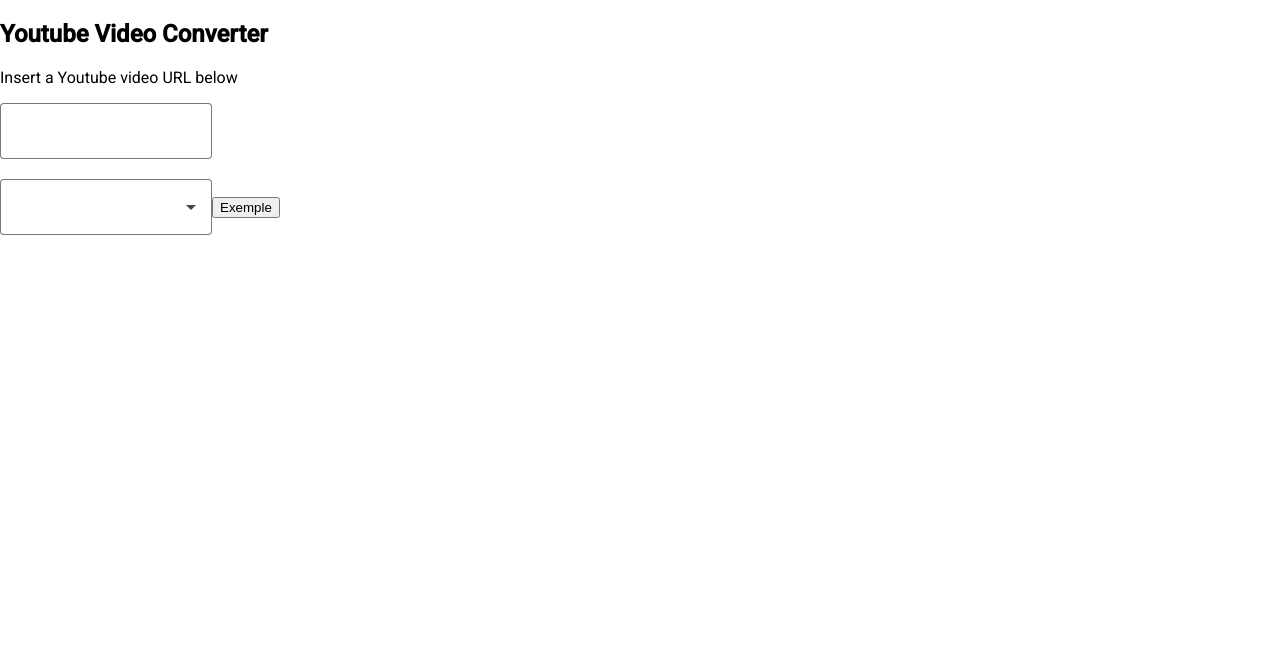
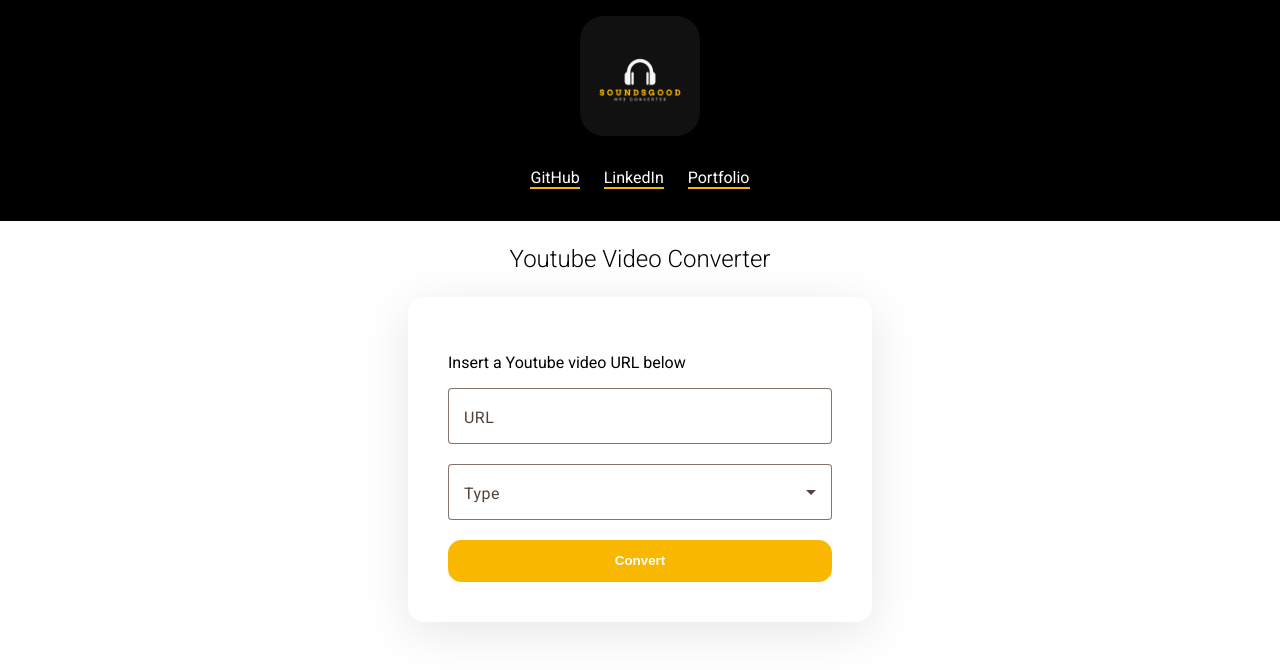
Before and after one commit to LucasVieiraaaa/youtube-video-converter, an Angular app: page / in a window 1280 px wide. Shown: the top 670 px of the page. Built offline with nearby package versions, Linux system fonts and the light colour scheme.

Commit message:
layout update

```diff
--- a/src/app/app.component.html
+++ b/src/app/app.component.html
@@ -1 +1,2 @@
+<app-header></app-header>
 <app-download-container></app-download-container>
--- a/src/app/download-container/download-container.component.html
+++ b/src/app/download-container/download-container.component.html
@@ -1,19 +1,23 @@
-<div>
+<div class="d-flex">
   <h2>Youtube Video Converter</h2>
-  <div>
+  <div class="card">
     <form action="">
       <p>Insert a Youtube video URL below</p>
-      <mat-form-field appearance="outline" >
+      <mat-form-field appearance="outline">
+        <mat-label>URL</mat-label>
         <input matInput maxlength="1000">
       </mat-form-field>
-    </form>
+
       <mat-form-field appearance="outline">
+        <mat-label>Type</mat-label>
         <mat-select>
           <mat-option value="MP3">MP3</mat-option>
           <mat-option value="MP4">MP4</mat-option>
           <mat-option value="OGG">OGG</mat-option>
         </mat-select>
       </mat-form-field>
-    <button>Exemple</button>
+
+      <button matTooltip="Convert">Convert</button>
+    </form>
   </div>
 </div>
--- a/src/app/download-container/download-container.component.scss
+++ b/src/app/download-container/download-container.component.scss
@@ -0,0 +1,38 @@
+.card{
+    background-color: #ffffff;
+    padding: 2.5em;
+    margin: 1em;
+    margin-top: 0;
+    box-shadow: rgba(0, 0, 0, 0.1) 0px 10px 50px;
+    border-radius: 1em;
+    max-width: 40%;
+    min-width: 30%;
+}
+
+.d-flex{
+    display: flex;
+    flex-wrap: nowrap;
+    flex-direction: column;
+    align-items: center;
+}
+
+form{
+    display: flex;
+    flex-direction: column;
+}
+
+h1,h2,h3,h4,h5,h6{
+    text-align: center;
+    padding: 1em;
+    margin: 0;
+    font-weight: 100;
+}
+
+button{
+    background-color: #fab700;
+    padding: 1em;
+    border: 0px solid transparent;
+    color: #ffffff;
+    border-radius: 1em;
+    font-weight: bold;
+}
--- a/src/app/download-container/download-container.component.ts
+++ b/src/app/download-container/download-container.component.ts
@@ -1,4 +1,5 @@
 import { Component, OnInit } from '@angular/core';
+import { FormControl } from '@angular/forms';
 
 @Component({
   selector: 'app-download-container',
--- a/src/app/header/header.component.html
+++ b/src/app/header/header.component.html
@@ -1,3 +1,6 @@
-<p>
-  header works!
-</p>
+<div class="header-container">
+  <img src="soundsgood-logo.png" alt="logo">
+  <div class="text-content">
+    <a href=""> GitHub</a><a href="">LinkedIn</a><a href="">Portfolio</a>
+  </div>
+</div>
--- a/src/app/header/header.component.scss
+++ b/src/app/header/header.component.scss
@@ -0,0 +1,33 @@
+.header-container {
+    display: flex;
+    flex-direction: row;
+    flex-direction: column;
+    justify-content: center;
+    align-items: center;
+    padding: 1em;
+    background-color: #000;
+    gap: 1em;
+
+    & img {
+        width: clamp(80px, 120px, 150px);
+        border-radius: 1.5em;
+    }
+}
+
+.text-content {
+    text-align: center;
+    display: flex;
+    gap: 1.5em;
+    padding: 1em;
+
+    & a {
+        color: #ffffff;
+        text-decoration: none;
+        border-bottom: 2px solid #fab700;
+        transition: 0.3s;
+    }
+
+    & a:hover{
+        color: #fab700;
+    }
+}
--- a/src/index.html
+++ b/src/index.html
@@ -5,7 +5,7 @@
   <title>YtConverter</title>
   <base href="/">
   <meta name="viewport" content="width=device-width, initial-scale=1">
-  <link rel="icon" type="image/x-icon" href="favicon.ico">
+  <link rel="icon" type="image/x-icon" href="soundsgood-logo.png">
   <link href="https://fonts.googleapis.com/css2?family=Roboto:wght@300;400;500&display=swap" rel="stylesheet">
   <link href="https://fonts.googleapis.com/icon?family=Material+Icons" rel="stylesheet">
 </head>
--- a/src/styles.scss
+++ b/src/styles.scss
@@ -13,8 +13,8 @@
 $yt-converter-theme: mat.define-theme((
   color: (
     theme-type: light,
-    primary: mat.$azure-palette,
-    tertiary: mat.$blue-palette,
+    primary: mat.$orange-palette,
+    tertiary: mat.$orange-palette,
   ),
   density: (
     scale: 0,
```
Also changed, not shown: src/app/app.module.ts (+13 -8 lines), public/soundsgood-logo.png (added). Lines whose indentation alone changed are shown as unchanged.
